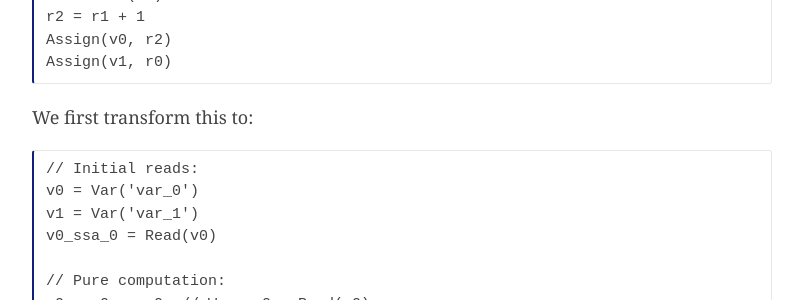
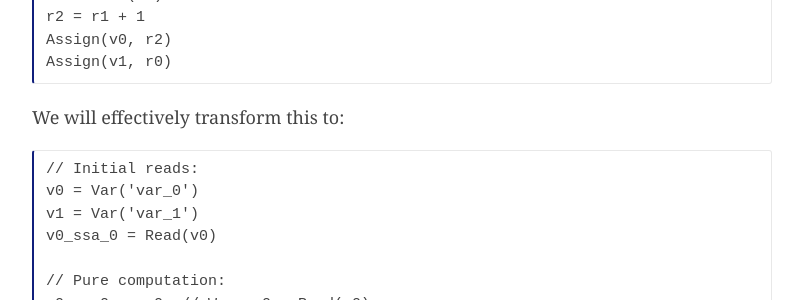
Before and after one commit to sanjoy/playingwithpointers.com, a Jekyll site: the page built from _blog/auto-clustering-resource-vars.markdown, in a window 1280 px wide and 900 px high, scrolled down 3093 px. Shown: the part 155-455 px from the top of the window, without its empty margins (238-1041 px from the left). Built offline with Jekyll 4.4.1, drawn with Linux system fonts in a browser that asks for light colours.

Commit message:
Fix typos

````diff
--- a/_blog/auto-clustering-resource-vars.markdown
+++ b/_blog/auto-clustering-resource-vars.markdown
@@ -102,7 +102,7 @@
 Assign(v1, r0)
 ```
 
-We first transform this to:
+We will effectively transform this to:
 
 ```
 // Initial reads:
@@ -171,8 +171,8 @@
     }
   }
 
-  StoreY[label="Assign(v1, 7) .. (1)"]
-  StoreX7[label="Assign(v0, 8 ).. (2)"]
+  StoreY[label="Assign(v1, 8) .. (1)"]
+  StoreX7[label="Assign(v0, 7).. (2)"]
 
   SOURCE -> Prologue[style=dashed]
   Prologue -> StoreX6[style=dashed]
````
